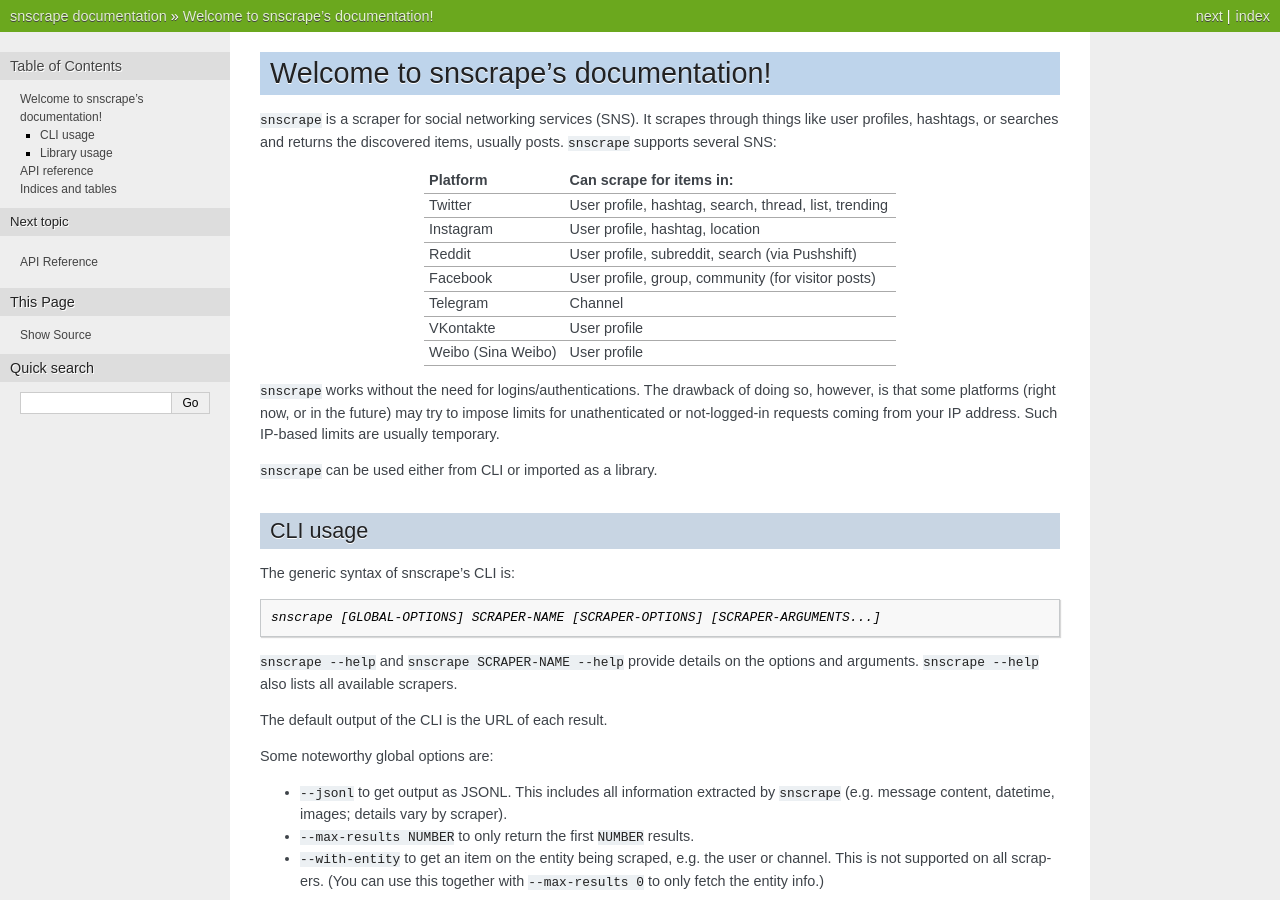
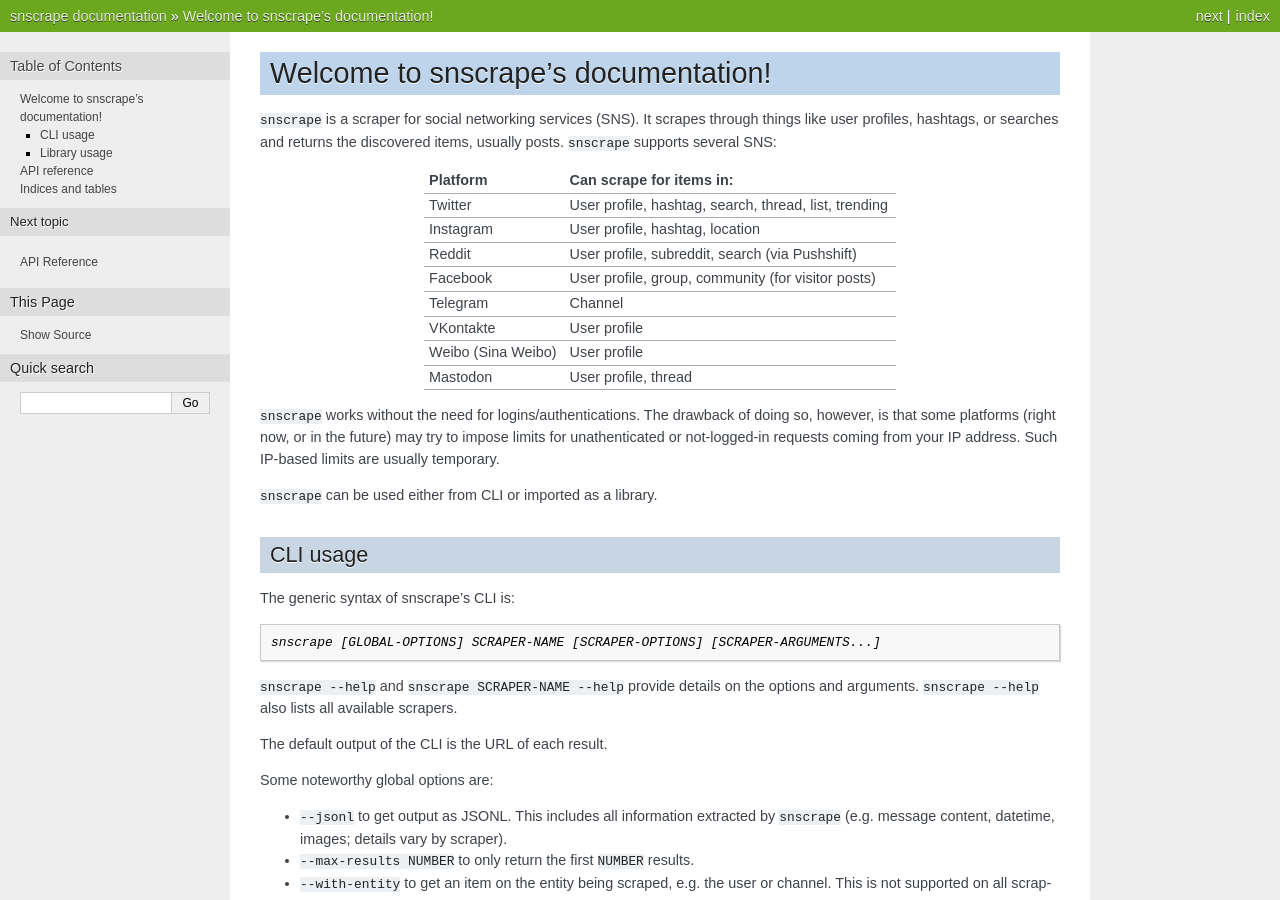
Before and after one commit to JustAnotherArchivist/snscrape, a Sphinx documentation site: the page built from docs/index.rst, in a window 1280 px wide and 900 px high. Built offline with Sphinx 7.4.7, drawn with Linux system fonts in a browser that asks for light colours.

Commit message:
Update index.rst to add mastodon

```diff
--- a/docs/index.rst
+++ b/docs/index.rst
@@ -18,6 +18,7 @@
 Telegram           Channel
 VKontakte          User profile
 Weibo (Sina Weibo) User profile
+Mastodon           User profile, thread
 ================== =======================================================
 
 ``snscrape`` works without the need for logins/authentications. The drawback of doing so, however, is that some platforms (right now, or in the future) may try to impose limits for unathenticated or not-logged-in requests coming from your IP address. Such IP-based limits are usually temporary.
```
